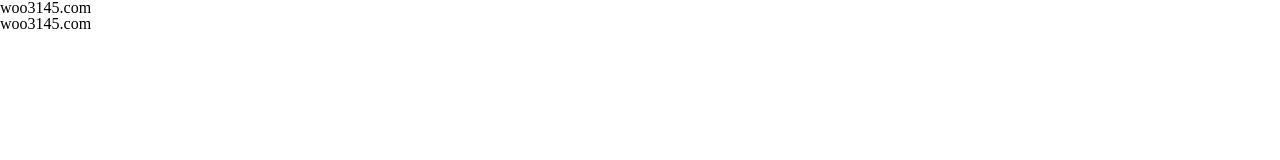
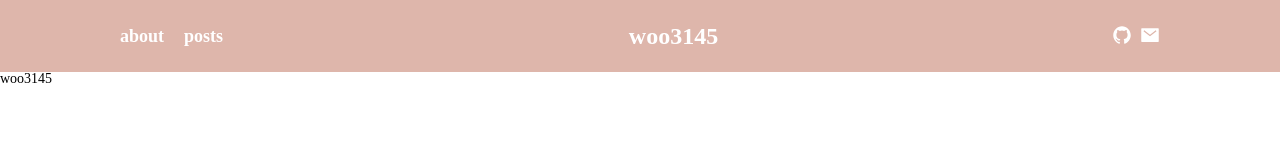
Before and after one commit to woo3145/woo3145-gatsby-blog-ts, a Gatsby site: page / in a window 1280 px wide. Built offline with nearby package versions, Linux system fonts and the light colour scheme; Gatsby itself is replaced by a stand-in of ours.

Commit message:
Create Header Component

```diff
--- a/gatsby-meta-config.ts
+++ b/gatsby-meta-config.ts
@@ -1,5 +1,5 @@
 const metaConfig: Record<string, unknown> = {
-  title: `woo3145.com`,
+  title: `woo3145`,
   siteUrl: `https://woo3145.netlify.app`,
   autor: {
     name: "이창우",
--- a/package.json
+++ b/package.json
@@ -30,6 +30,7 @@
     "react": "^17.0.1",
     "react-dom": "^17.0.1",
     "react-helmet": "^6.1.0",
+    "react-icons": "^4.3.1",
     "sass": "^1.50.0"
   },
   "devDependencies": {
--- a/src/components/header/header.tsx
+++ b/src/components/header/header.tsx
@@ -1,9 +1,47 @@
 import React from "react";
 import { useSiteMetadata } from "../../hooks/useSiteMetadate";
+import { IoLogoGithub, IoMailSharp } from "react-icons/io5";
+
+import "./index.scss";
+import { Link } from "gatsby";
 
 const Header = () => {
-  const { title } = useSiteMetadata();
-  return <header>{title}</header>;
+  const {
+    title,
+    autor: {
+      social: { gitHub, email },
+    },
+  } = useSiteMetadata();
+  return (
+    <header className="header-wrapper">
+      <div className="header">
+        <div className="header-menu">
+          <Link to="/about" className="link">
+            about
+          </Link>
+          <Link to="/posts" className="link">
+            posts
+          </Link>
+        </div>
+        <div className="header-title">
+          <Link to="/" className="link">
+            {title}
+          </Link>
+        </div>
+        <div className="header-info">
+          <div className="header-info-sns">
+            <a href={gitHub} className="icon" target="_blank">
+              <IoLogoGithub size="20px" />
+            </a>
+            <a href={`mailto:${email}`} className="icon" target="_blank">
+              <IoMailSharp size="20px" />
+            </a>
+          </div>
+          <span className="header-info-search"></span>
+        </div>
+      </div>
+    </header>
+  );
 };
 
 export default Header;
--- a/src/components/header/index.scss
+++ b/src/components/header/index.scss
@@ -0,0 +1,47 @@
+@use "../../styles/mixins" as *;
+
+.header-wrapper {
+  display: flex;
+  justify-content: center;
+  width: 100%;
+  height: auto;
+  background-color: #deb6ab;
+  color: white;
+  .header {
+    display: flex;
+    justify-content: space-between;
+    align-items: center;
+    padding: 24px 20px;
+    @include max-width;
+
+    .header-menu {
+      display: flex;
+      a {
+        font-size: 18px;
+        font-weight: 600;
+        margin-right: 20px;
+      }
+    }
+    .header-title {
+      font-size: 24px;
+      font-weight: 600;
+    }
+    .header-info {
+      display: flex;
+      align-items: center;
+
+      .header-info-sns {
+        .icon {
+          color: white;
+          margin-left: 8px;
+
+          cursor: pointer;
+          :hover {
+            transition: all 0.2s;
+            color: #ac7d88;
+          }
+        }
+      }
+    }
+  }
+}
--- a/src/hooks/useSiteMetadate.ts
+++ b/src/hooks/useSiteMetadate.ts
@@ -19,7 +19,6 @@
     };
   };
 }
-
 export const useSiteMetadata = () => {
   const data = useStaticQuery<DataProps>(graphql`
     query SiteMetadata {
--- a/src/layout/style.scss
+++ b/src/layout/style.scss
@@ -1,3 +1,24 @@
 @use "../styles/reset";
 @use "../styles/variables";
 @use "../styles/mixins";
+
+* {
+  box-sizing: border-box;
+  appearance: none;
+}
+
+html {
+  width: 100%;
+  height: 100%;
+  overflow-y: scroll;
+  font-size: 14px;
+}
+
+a {
+  text-decoration: none;
+  color: inherit;
+}
+
+body {
+  background-color: white;
+}
--- a/src/styles/_mixins.scss
+++ b/src/styles/_mixins.scss
@@ -1,4 +1,4 @@
-@use "./variables";
+@use "./variables" as *;
 
 @mixin md {
   @media (min-width: $min-screen-md) {
@@ -11,3 +11,8 @@
     @content;
   }
 }
+
+@mixin max-width {
+  width: 100%;
+  max-width: $min-screen-lg;
+}
```
Also changed, not shown: 1 other file.
